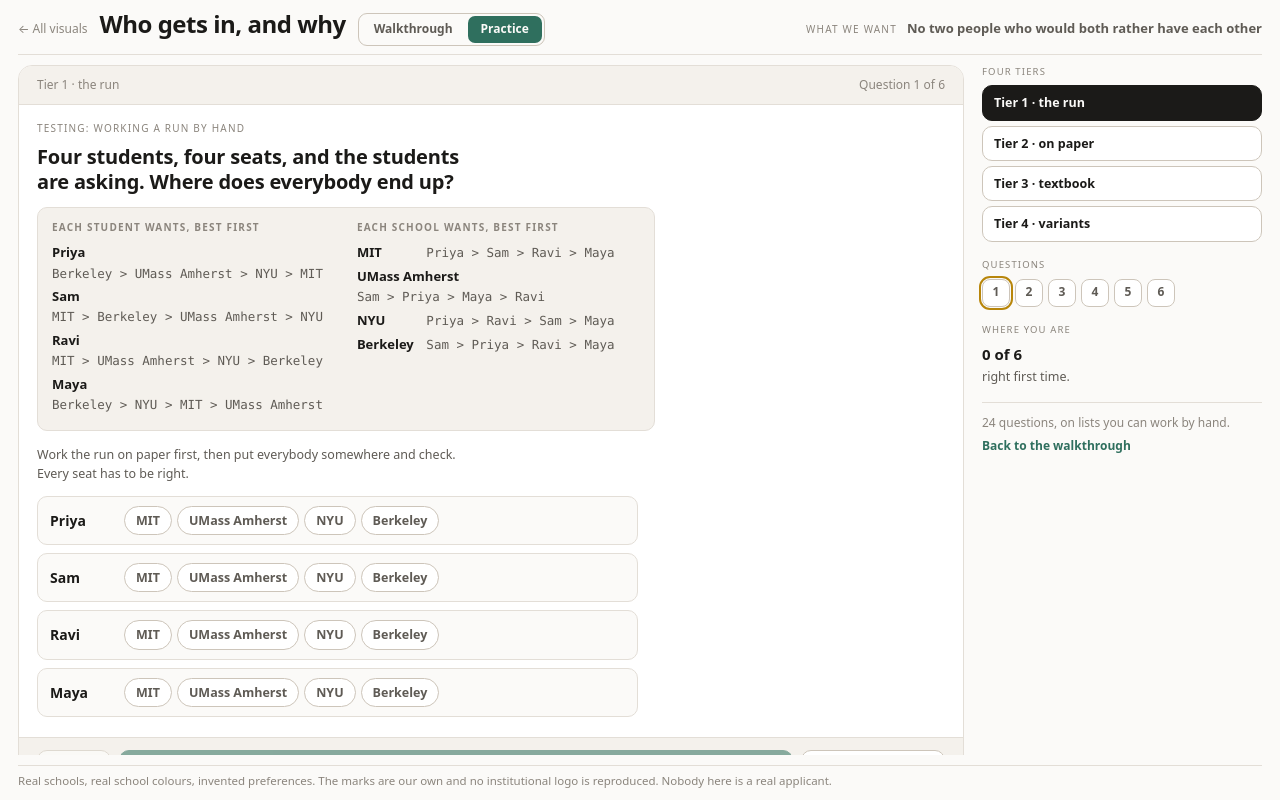
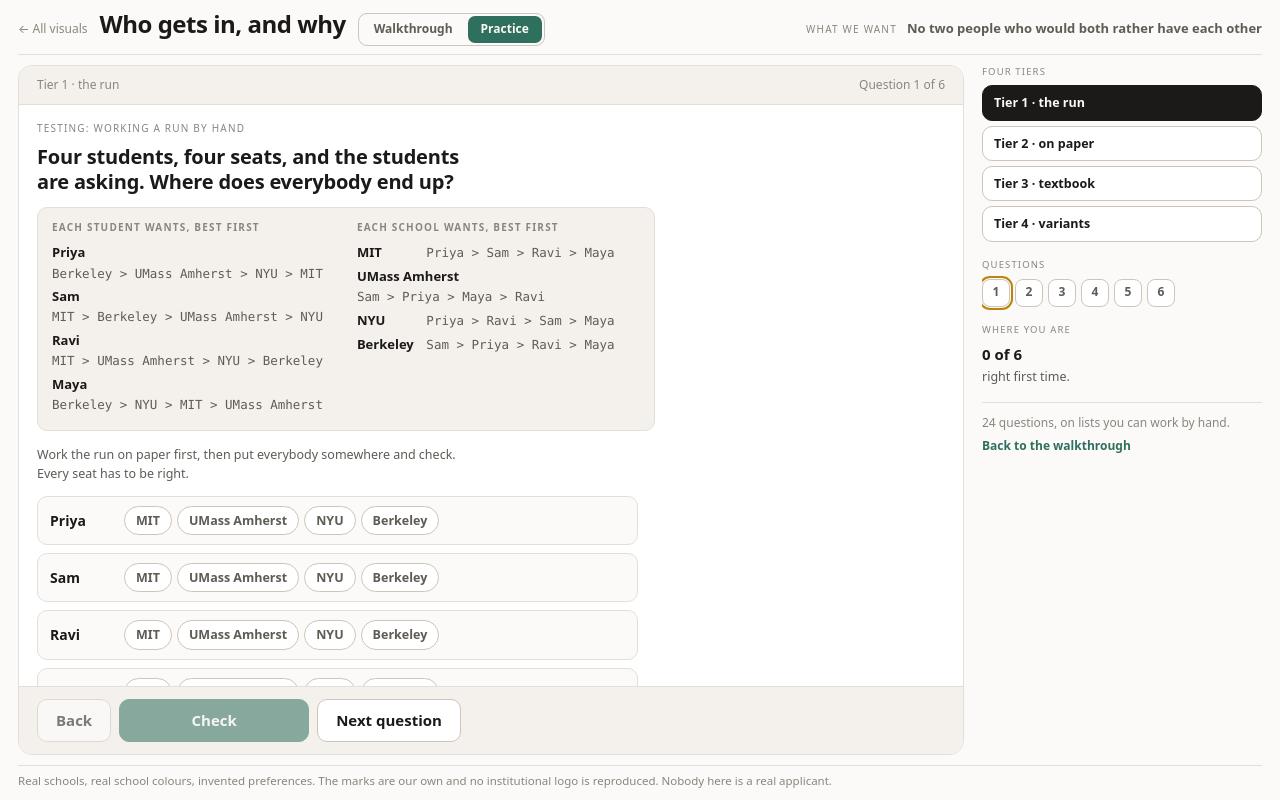
Before and after one commit to jennarbates/Algorithms, a React (Vite) app in the folder gale-shapley/: page / in a window 1280 px wide. Both pictures are taken after a click on the button "Practice". Built offline with nearby package versions, Linux system fonts and the light colour scheme.

Commit message:
wiring it up

```diff
--- a/gale-shapley/src/components/Practice.tsx
+++ b/gale-shapley/src/components/Practice.tsx
@@ -1,4 +1,4 @@
-import { useMemo, useState } from 'react';
+import { useEffect, useMemo, useRef, useState } from 'react';
 import type { ReactNode } from 'react';
 import { matchingOf, run } from '../core/engine';
 import { blockingPairs } from '../core/stability';
@@ -236,6 +236,10 @@
     setTier(tierNext);
     setAt(index);
   };
+
+  const bodyRef = useRef<HTMLDivElement>(null);
+  const verdictRef = useRef<HTMLDivElement>(null);
+  const showing = useRef('');
 
   // ---- the four ways of answering -----------------------------------------
 
@@ -603,6 +607,28 @@
 
   const { check, retry } = view;
 
+  /**
+   * Where the question is scrolled to, which is two rules rather than one.
+   *
+   * Arriving at a question means starting at the top of it, whether or not it
+   * has been answered before. Answering the one already on screen means the
+   * closing note, which is appended under the options, should come into view
+   * rather than waiting below the fold for someone to go looking.
+   *
+   * Both live here, in one effect keyed on both things, because as two effects
+   * they would race on the case that does both at once: navigating to a
+   * question that was answered earlier.
+   */
+  useEffect(() => {
+    const here = `${tier}:${at}`;
+    if (showing.current !== here) {
+      showing.current = here;
+      bodyRef.current?.scrollTo({ top: 0 });
+      return;
+    }
+    if (view.answered) verdictRef.current?.scrollIntoView({ block: 'nearest' });
+  }, [tier, at, view.answered]);
+
   const tally = (v: Verdict) => questions.filter((q) => scores[q.id] === v).length;
   const lastTier = TIERS[TIERS.length - 1] ?? 1;
 
@@ -616,7 +642,7 @@
           </span>
         </div>
 
-        <div className="practice__body">
+        <div className="practice__body" ref={bodyRef}>
           <p className="qtests">Testing: {question.tests}</p>
           <h2 className="qprompt">{question.prompt}</h2>
           {question.quote ? <pre className="qquote">{question.quote}</pre> : null}
@@ -626,7 +652,10 @@
           {view.body}
 
           {view.answered ? (
-            <div className={view.right ? 'qverdict qverdict--ok' : 'qverdict qverdict--no'}>
+            <div
+              ref={verdictRef}
+              className={view.right ? 'qverdict qverdict--ok' : 'qverdict qverdict--no'}
+            >
               <h3>{view.right ? 'What this was testing' : 'What this is testing'}</h3>
               <p>{view.note ?? question.close}</p>
               {view.note ? <p>{question.close}</p> : null}
--- a/gale-shapley/src/styles/global.css
+++ b/gale-shapley/src/styles/global.css
@@ -363,6 +363,13 @@
   border-top: 1px solid var(--border);
 }
 
+/* Two buttons in a column narrower than the page, so the one that matters
+   takes the room that is left rather than a fixed width it may not have. */
+.side__controls .button--primary {
+  flex: 1 1 auto;
+  min-width: 150px;
+}
+
 .side__hint {
   flex: 0 0 auto;
   margin: 0;
@@ -447,8 +454,7 @@
   background: var(--accent);
   border-color: var(--accent);
   color: var(--bg);
-  flex: 1 1 auto;
-  min-width: 150px;
+  min-width: 190px;
 }
 
 .button:disabled {
@@ -1441,15 +1447,24 @@
    one: accent is "this holds", bad is "this breaks", live is "you picked this".
    A reader who has watched the run already knows what each one means. */
 
+/* Same contract as the walkthrough, and for the sharper reason. Every question
+   in the bank ends in a Check button, and stacked on a scrolling page that
+   button sat below the fold on the shortest question in all four tiers: the
+   reader had to scroll to answer, scroll to read the answer, and scroll back to
+   move on. The panel takes the height it is given, the question scrolls inside
+   it, and the controls never move. */
 .practice {
+  flex: 1 1 auto;
+  min-height: 0;
   display: grid;
   gap: 18px;
   grid-template-columns: minmax(0, 1fr) minmax(240px, 280px);
-  align-items: start;
-  margin-bottom: 34px;
 }
 
 .practice__panel {
+  display: flex;
+  flex-direction: column;
+  min-height: 0;
   background: var(--surface);
   border: 1px solid var(--border);
   border-radius: var(--radius);
@@ -1457,6 +1472,7 @@
 }
 
 .practice__head {
+  flex: 0 0 auto;
   display: flex;
   justify-content: space-between;
   gap: 12px;
@@ -1467,7 +1483,11 @@
   color: var(--ink-faint);
 }
 
+/* The only scroller in the panel. */
 .practice__body {
+  flex: 1 1 auto;
+  min-height: 0;
+  overflow-y: auto;
   padding: 16px 18px 20px;
 }
 
@@ -1830,6 +1850,7 @@
 }
 
 .practice__controls {
+  flex: 0 0 auto;
   display: flex;
   flex-wrap: wrap;
   gap: 8px;
@@ -1838,9 +1859,13 @@
   background: var(--surface-sunk);
 }
 
+/* The progress column scrolls on its own, because the glossary appears from
+   tier 2 on and is the one thing here that can outgrow a short window. */
 .practice__side {
   display: flex;
   flex-direction: column;
+  min-height: 0;
+  overflow-y: auto;
   gap: 16px;
 }
 
@@ -2038,8 +2063,14 @@
   .deck,
   .board,
   .side,
-  .side__body {
+  .side__body,
+  .practice__body,
+  .practice__side {
     overflow: visible;
+  }
+
+  .practice {
+    flex: 0 0 auto;
   }
 
   .walk {
```
